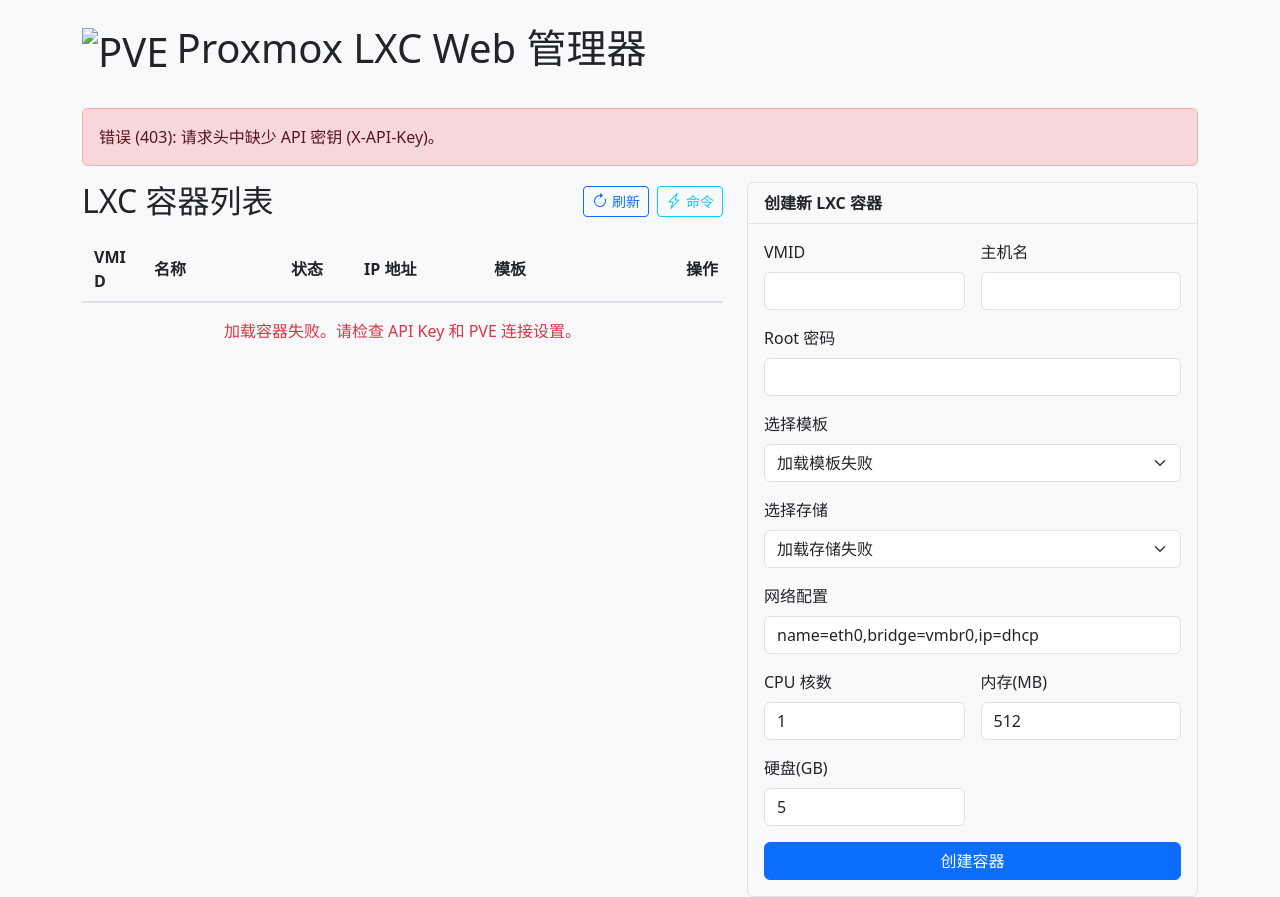
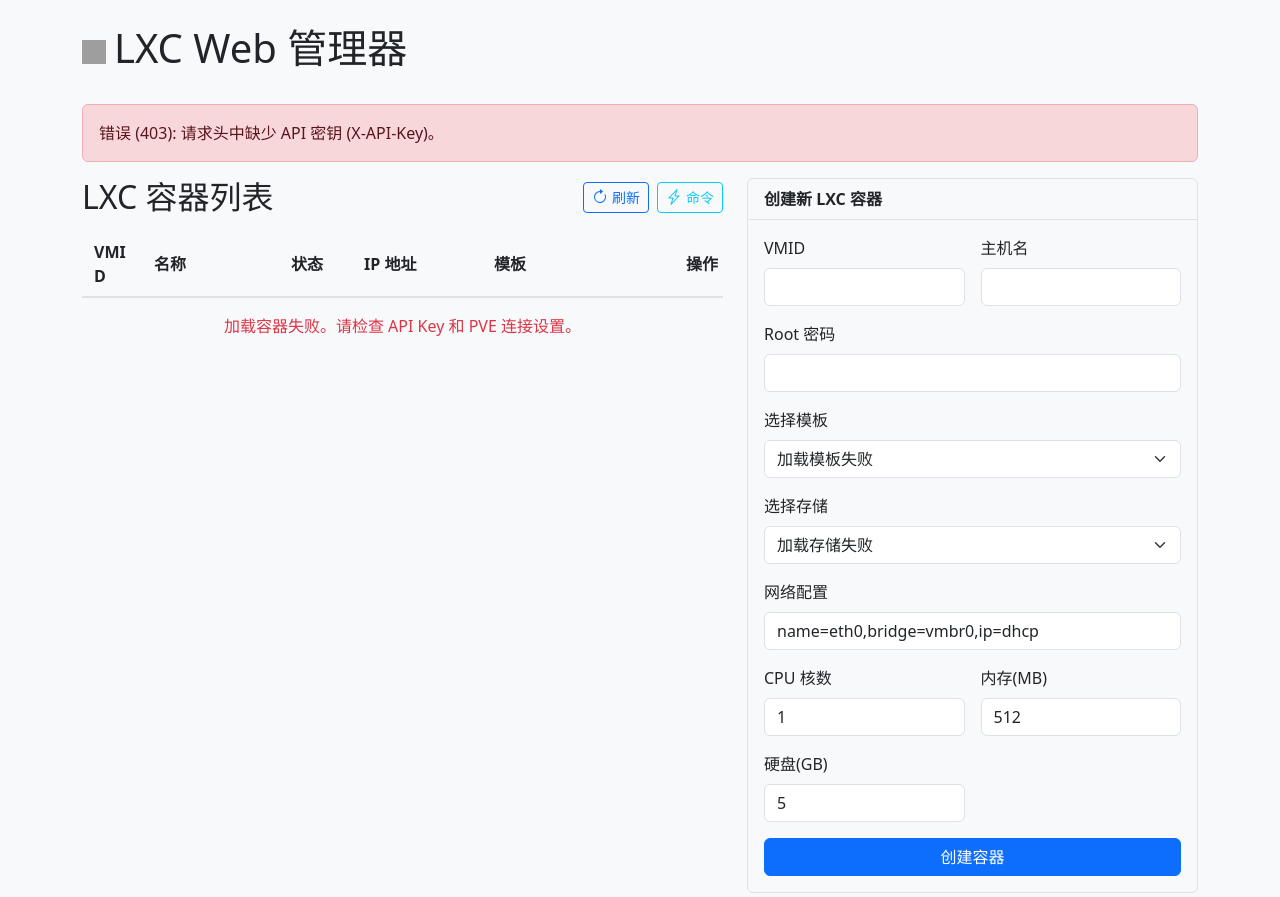
Before and after one commit to xkatld/Proxmox-Python-Web, a FastAPI app: page / in a window 1280 px wide. Run offline with FastAPI, Linux system fonts and the light colour scheme; grey boxes are pictures that could not be loaded.

Commit message:
Update index.html

```diff
--- a/templates/index.html
+++ b/templates/index.html
@@ -11,7 +11,7 @@
 <body class="bg-light">
     <div class="container mt-4">
         <div class="d-flex justify-content-between align-items-center mb-4">
-            <h1><img src="https://www.proxmox.com/favicon.svg" alt="PVE" class="me-2" style="width: 24px; height: 24px;">Proxmox LXC Web 管理器</h1>
+            <h1><img src="https://www.proxmox.com/images/proxmox/Proxmox_logo_standard_hex_400px.png#joomlaImage://local-images/proxmox/Proxmox_logo_standard_hex_400px.png?width=400&height=60" alt="PVE" class="me-2" style="width: 24px; height: 24px;">LXC Web 管理器</h1>
         </div>
 
         <div id="pveError" class="alert alert-danger d-none" role="alert"></div>
```
